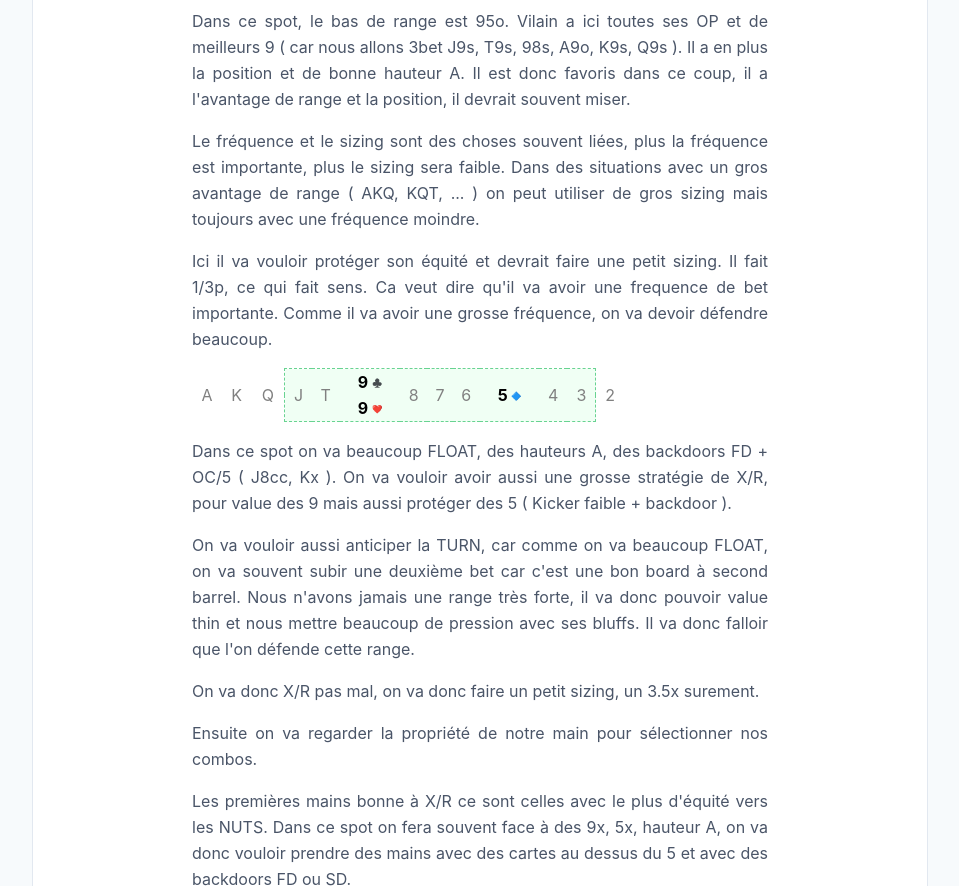
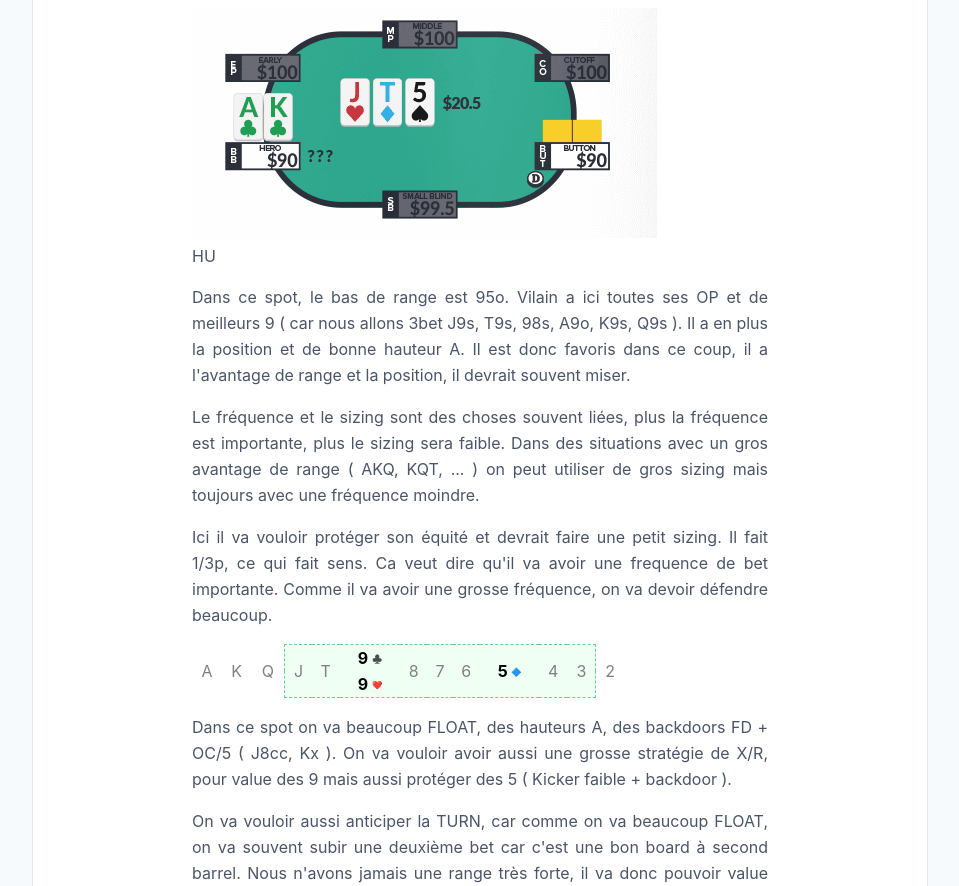
Before and after one commit to greglejeune/blog, a Jekyll site: the page built from _posts/2020-01-23-thinking-process.md, in a window 1280 px wide and 900 px high, scrolled down 516 px, cut to the strip 14-900 px from the top of the window. Shown: the whole strip, without its empty margins (160-1119 px from the left). Built offline with Jekyll 4.4.1, drawn with Linux system fonts in a browser that asks for light colours; emoji names are drawn with the system emoji font.

Commit message:
Update 2020-01-23-thinking-process.md

```diff
--- a/_posts/2020-01-23-thinking-process.md
+++ b/_posts/2020-01-23-thinking-process.md
@@ -16,6 +16,14 @@ categories: poker
         <source src="http://videos.poker-academie.com/videos/{{ page.video }}" type="video/mp4">
     </video>
   </div>
+
+  <figure class="image-center">
+    <img src="/blog/img/picture.png">
+    <figcaption>
+      HU
+    </figcaption>
+  </figure>
+
 
   <p>Dans ce spot, le bas de range est 95o. Vilain a ici toutes ses OP et de meilleurs 9 ( car nous allons 3bet J9s, T9s, 98s, A9o, K9s, Q9s ). Il a en plus la position et de bonne hauteur A. Il est donc favoris dans ce coup, il a l'avantage de range et la position, il devrait souvent miser.</p>
 
```
